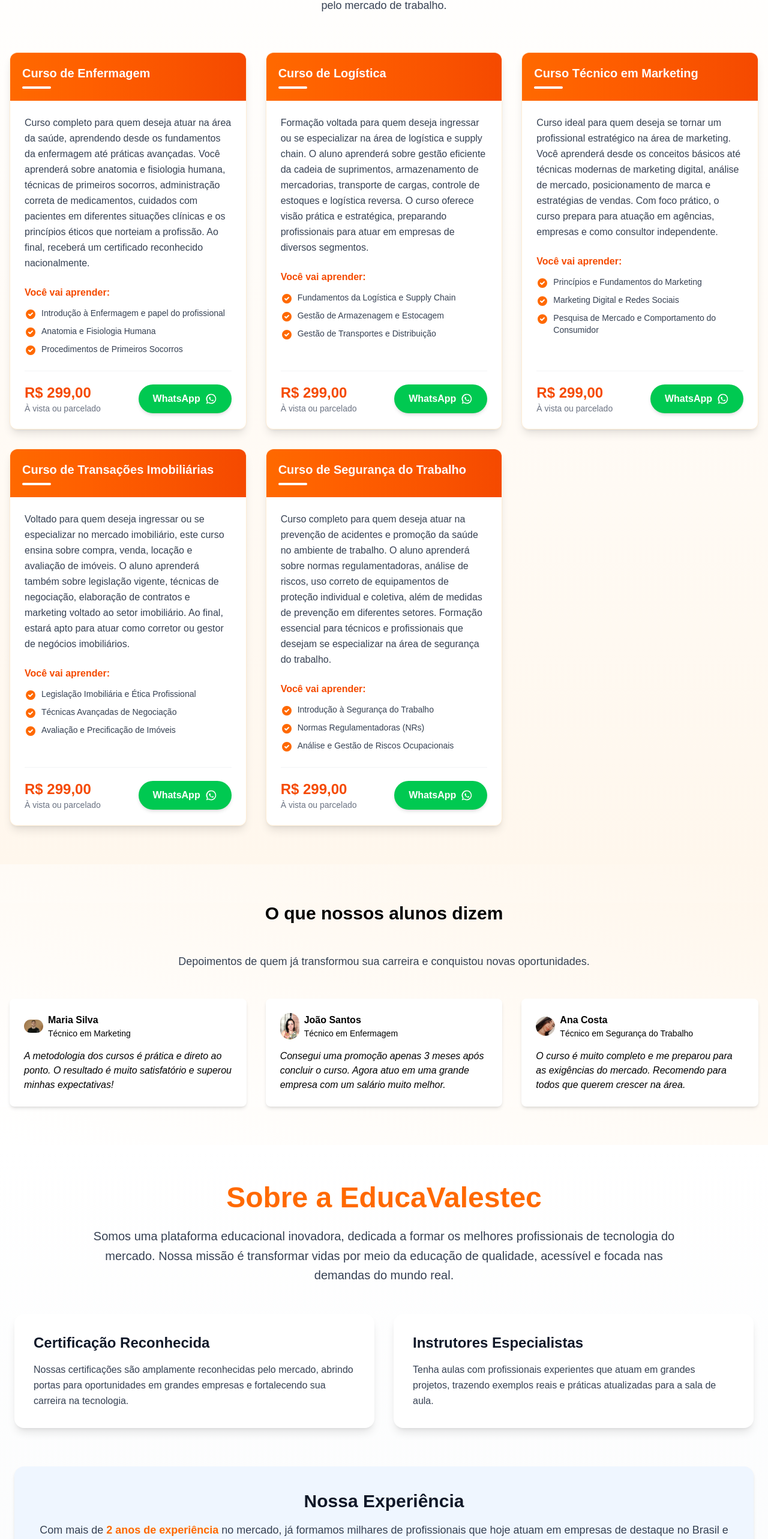
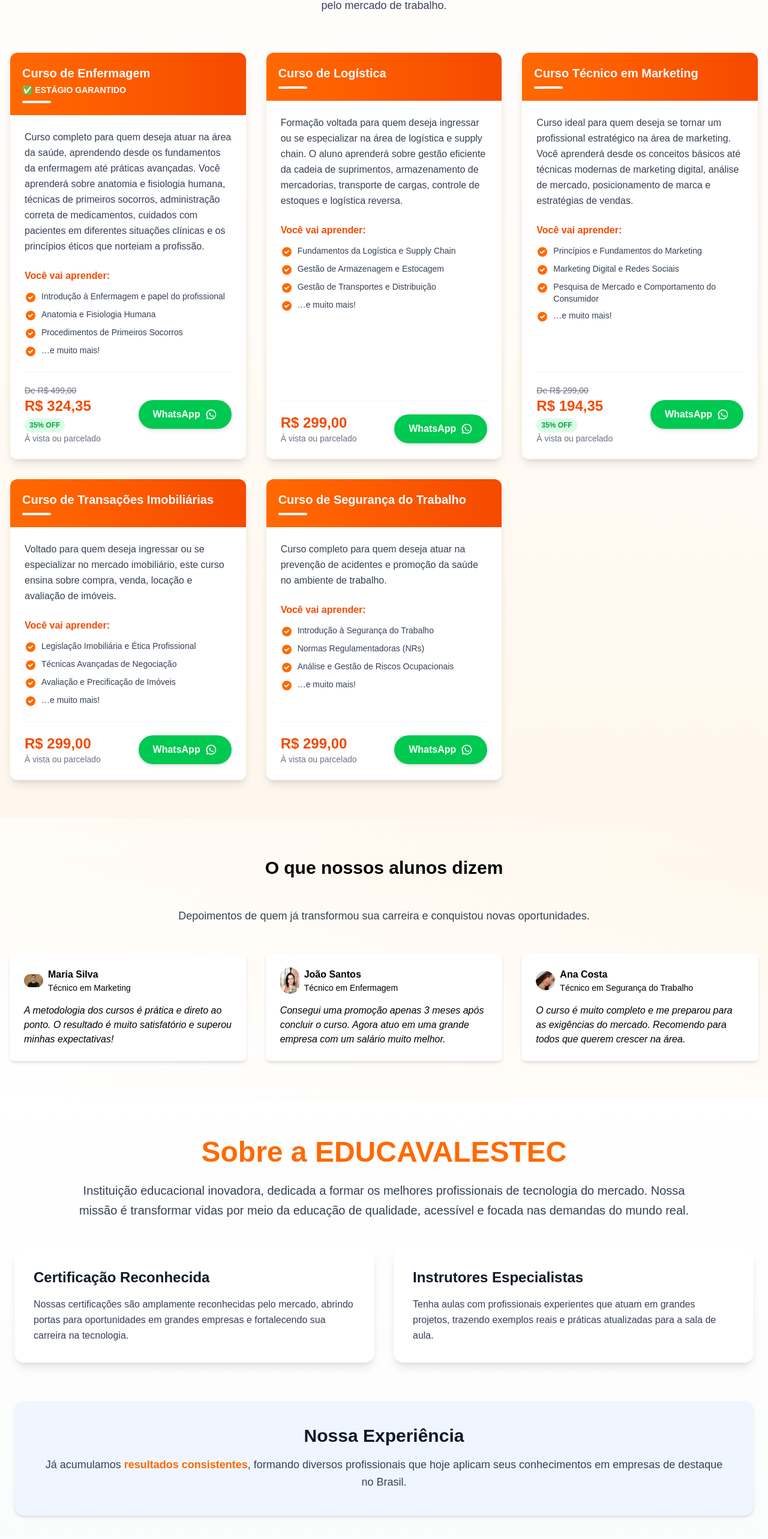
Before and after one commit to EduardoCosta415/EducaVales-Original, a Next.js app: page / in a window 1280 px wide. Shown: the part 878-3444 px from the top of the page at 60% size. Built offline with nearby package versions, Linux system fonts and the light colour scheme; no server answers.

Commit message:
Fixed: Atualizacoes Vanete

```diff
--- a/src/app/saibamais/page.tsx
+++ b/src/app/saibamais/page.tsx
@@ -46,42 +46,42 @@
     descricao:
       "Você aprende fazendo! Desenvolve habilidades reais que pode aplicar imediatamente no mercado de trabalho.",
     detalhes: [
-        "Projetos baseados em situações reais do mercado",
-        "Laboratórios equipados com tecnologia atual",
-        "Metodologia learning by doing",
+      "Projetos baseados em situações reais",
+
+      "Metodologia voltada para prática profissional",
     ],
   },
   {
     titulo: "Flexibilidade",
     icone: "⏱️",
     descricao:
-        "Estude no seu ritmo! Reconhecemos suas experiências anteriores e adaptamos seu plano de estudos.",
+      "Estude no seu ritmo! Reconhecemos suas experiências e adaptamos o curso às suas necessidades.",
     detalhes: [
       "Reconhecimento de conhecimentos prévios",
-        "Horários flexíveis",
-        "Possibilidade de acelerar sua formação",
+      "Opções de horários online",
+
     ],
   },
   {
     titulo: "Empregabilidade",
     icone: "💼",
     descricao:
-        "Saia pronto para o mercado! Foco direto nas competências que as empresas realmente buscam.",
+      "Foco direto no mercado! Você adquire as competências que as empresas realmente procuram.",
     detalhes: [
-        "Contato com empresas desde o primeiro semestre",
-        "Portfólio de competências reconhecido pelo mercado",
-        "Taxa de empregabilidade acima de 85%",
+      "Parcerias com empresas e programas de estágio",
+      "Certificação valorizada no mercado",
+      "Alta taxa de inserção profissional",
     ],
   },
   {
     titulo: "Custo-Benefício",
     icone: "💰",
     descricao:
-        "Investimento inteligente! Formação rápida e focada, com retorno garantido em pouco tempo.",
+      "Formação acessível e estratégica! Cursos de curta ou média duração, com retorno rápido no mercado.",
     detalhes: [
-        "Duração menor que cursos tradicionais",
-        "Mensalidades acessíveis",
-        "Retorno do investimento em média em 6 meses",
+      "Mensalidades que cabem no bolso",
+      "Tempo de formação menor que cursos tradicionais",
+
     ],
   },
 ];
@@ -89,23 +89,23 @@
   const depoimentos = [
     {
       nome: "Ana Silva",
-      curso: "Análise e Desenvolvimento de Sistemas",
+      curso: "Marketing",
       texto:
-        "Em 1 ano já estava trabalhando na área! A metodologia por competências fez toda a diferença.",
+        "Em 1 ano já estava trabalhando na área! A metodologia fez toda a diferença.",
       avatar: "👩‍💻",
     },
     {
       nome: "Carlos Santos",
-      curso: "Gestão Comercial",
+      curso: "Logistica",
       texto:
-        "Reconheceram minha experiência como vendedor e pude me formar em menos tempo!",
+        "Muito válida a experiência que tive na instituição. Cada dia foi um novo aprendizado. Sou muito grato!!!",
       avatar: "👨‍💼",
     },
     {
       nome: "Marina Costa",
       curso: "Enfermagem",
       texto:
-        "A parte prática me preparou tão bem que fui contratada ainda durante o estágio!",
+        "A instituição me preparou tão bem, que ao sair do curso ja estava empregada!",
       avatar: "👩‍⚕️",
     },
   ];
@@ -243,7 +243,7 @@
               Educação que Transforma sua Carreira
             </h1>
             <p className="text-xl md:text-2xl mb-8 opacity-90">
-              Descubra por que a formação por competências é o caminho mais
+              Descubra por que a formação é o caminho mais
               inteligente para o sucesso profissional
             </p>
             <button
--- a/src/components/CursosSection.tsx
+++ b/src/components/CursosSection.tsx
@@ -13,6 +13,9 @@
   titulo: string;
   descricao: string;
   preco: string;
+  precoOriginal?: string;
+  desconto?: string;
+  destaque?: string;
   conteudo?: string[];
 }
 
@@ -21,7 +24,7 @@
   onOpenModal: (curso: Curso) => void;
 }
 
-/** Helper p/ extrair mensagem sem usar `any` */
+/** Helper para extrair mensagens de erro */
 function getErrorMessage(e: unknown): string {
   if (e instanceof Error) return e.message;
   if (typeof e === "string") return e;
@@ -35,11 +38,16 @@
 
 function CourseCard({ curso, onOpenModal }: CourseCardProps) {
   const conteudo = curso.conteudo || [];
+  const conteudoPreview =
+    conteudo.length > 0 ? [...conteudo.slice(0, 3), "…e muito mais!"] : [];
 
   return (
     <div className="flex flex-col h-full bg-white rounded-xl shadow-lg border border-orange-100 transition-all duration-300 hover:shadow-xl hover:-translate-y-2 hover:border-orange-300">
       <div className="bg-gradient-to-r from-orange-500 to-orange-600 text-white p-5 rounded-t-xl">
         <h3 className="text-xl font-bold">{curso.titulo}</h3>
+        {curso.destaque && (
+          <p className="text-sm font-semibold mt-1">{curso.destaque}</p>
+        )}
         <div className="w-12 h-1 bg-white mt-2 rounded-full"></div>
       </div>
 
@@ -50,7 +58,7 @@
           Você vai aprender:
         </h4>
         <ul className="text-gray-700 mb-6 space-y-2">
-          {conteudo.slice(0, 3).map((item, index) => (
+          {conteudoPreview.map((item, index) => (
             <li key={index} className="flex items-start text-sm">
               <svg
                 className="w-5 h-5 text-orange-500 mr-2 mt-0.5 flex-shrink-0"
@@ -72,8 +80,25 @@
         </ul>
 
         <div className="mt-auto pt-5 border-t border-gray-100 flex flex-col sm:flex-row items-center justify-between gap-4">
-          <div className="text-2xl font-bold text-orange-600 text-center sm:text-left">
-            R$ {curso.preco}
+          <div className="text-center sm:text-left">
+            {/* Se houver preço original e desconto */}
+            {curso.precoOriginal && curso.desconto && (
+              <p className="text-sm text-gray-500 line-through">
+                De R$ {curso.precoOriginal}
+              </p>
+            )}
+
+            <div className="text-2xl font-bold text-orange-600">
+              R$ {curso.preco}
+            </div>
+
+            {/* Badge de desconto */}
+            {curso.desconto && (
+              <span className="inline-block bg-green-100 text-green-600 text-xs font-semibold px-2 py-1 rounded-full mt-1">
+                {curso.desconto} OFF
+              </span>
+            )}
+
             <span className="text-sm font-normal text-gray-500 block">
               À vista ou parcelado
             </span>
@@ -133,7 +158,6 @@
       return;
     }
 
-    // Montagem da API
     const areaOfInterest = curso.titulo;
     const enterpriseId = toSafeNumber(process.env.NEXT_PUBLIC_ENTERPRISE_ID, 1);
 
--- a/src/components/Footer.tsx
+++ b/src/components/Footer.tsx
@@ -42,14 +42,7 @@
                   </svg>
                 </a>
                 {/* GitHub */}
-                <a
-                  href="#"
-                  className="bg-orange-500 hover:bg-orange-600 w-10 h-10 rounded-full flex items-center justify-center transition-colors"
-                >
-                  <svg className="w-5 h-5" fill="currentColor" viewBox="0 0 24 24">
-                    <path d="M12 2C6.477 2 2 6.477 2 12c0 4.42 2.865 8.166 6.839 9.489.5.092.682-.217.682-.482 0-.237-.008-.866-.013-1.7-2.782.603-3.369-1.342-3.369-1.342-.454-1.155-1.11-1.462-1.11-1.462-.908-.62.069-.608.069-.608 1.003.07 1.531 1.03 1.531 1.03.892 1.529 2.341 1.087 2.91.832.092-.647.35-1.088.636-1.338-2.22-.253-4.555-1.11-4.555-4.943 0-1.091.39-1.984 1.029-2.683-.103-.253-.446-1.27.098-2.647 0 0 .84-.268 2.75 1.025A9.578 9.578 0 0112 6.836c.85.004 1.705.114 2.504.336 1.909-1.293 2.747-1.025 2.747-1.025.546 1.377.203 2.394.1 2.647.64.699 1.028 1.592 1.028 2.683 0 3.842-2.339 4.687-4.566 4.935.359.309.678.919.678 1.852 0 1.336-.012 2.415-.012 2.743 0 .267.18.578.688.48C19.138 20.163 22 16.418 22 12c0-5.523-4.477-10-10-10z" />
-                  </svg>
-                </a>
+
               </div>
             </div>
 
--- a/src/components/Sobre.tsx
+++ b/src/components/Sobre.tsx
@@ -4,11 +4,11 @@
       <div className="container mx-auto px-6 py-16">
         <div className="max-w-5xl mx-auto text-center">
           <h1 className="text-4xl md:text-5xl font-extrabold mb-6 text-orange-500">
-            Sobre a EducaValestec
+            Sobre a EDUCAVALESTEC
           </h1>
 
           <p className="text-lg md:text-xl text-gray-700 mb-12 leading-relaxed">
-            Somos uma plataforma educacional inovadora, dedicada a formar os melhores
+            Instituição educacional inovadora, dedicada a formar os melhores
             profissionais de tecnologia do mercado. Nossa missão é transformar vidas por meio
             da educação de qualidade, acessível e focada nas demandas do mundo real.
           </p>
@@ -42,11 +42,12 @@
           <h2 className="text-2xl md:text-3xl font-semibold mb-4 text-gray-900">
             Nossa Experiência
           </h2>
-          <p className="text-gray-700 text-lg leading-relaxed">
-            Com mais de <span className="font-bold text-orange-500">2 anos de experiência</span> no mercado,
-            já formamos milhares de profissionais que hoje atuam em empresas de destaque no Brasil
-            e no mundo.
-          </p>
+         <p className="text-gray-700 text-lg leading-relaxed">
+  Já acumulamos{" "}
+  <span className="font-bold text-orange-500">resultados consistentes</span>,
+  formando diversos profissionais que hoje aplicam seus conhecimentos em
+  empresas de destaque no Brasil.
+</p>
         </div>
 
         {/* Parceiros */}
@@ -64,21 +65,21 @@
                 ></img>
                 <span className="text-gray-500"></span>
               </div>
-              <p className="text-lg font-medium text-gray-800">Prefeitura</p>
+              <p className="text-sm font-medium text-gray-800">Prefeitura de Coronel Fabriciano</p>
             </div>
 
             <div className="flex flex-col items-center bg-white p-6 rounded-2xl shadow-lg">
               <div className="w-32 h-32 bg-gray-200 rounded-full mb-4 flex items-center justify-center">
                 {/* Espaço reservado para imagem */}
                 <img
-                src="csfx.jpg"
+                src="fsfx.jpg"
                 alt="Prefeitura"
                 className="w-full h-full object-contain rounded-full"
                 ></img>
 
                 <span className="text-gray-500"></span>
               </div>
-              <p className="text-lg font-medium text-gray-800">Colegio CSFX</p>
+              <p className="text-sm font-medium text-black">Hospital FSFX</p>
             </div>
           </div>
         </div>
--- a/src/data/cursosData.tsx
+++ b/src/data/cursosData.tsx
@@ -2,67 +2,82 @@
   {
     id: 1,
     titulo: "Curso de Enfermagem",
-        descricao: "Curso completo para quem deseja atuar na área da saúde, aprendendo desde os fundamentos da enfermagem até práticas avançadas. Você aprenderá sobre anatomia e fisiologia humana, técnicas de primeiros socorros, administração correta de medicamentos, cuidados com pacientes em diferentes situações clínicas e os princípios éticos que norteiam a profissão. Ao final, receberá um certificado reconhecido nacionalmente.",
-        preco: "299,00",
+    descricao:
+      "Curso completo para quem deseja atuar na área da saúde, aprendendo desde os fundamentos da enfermagem até práticas avançadas. Você aprenderá sobre anatomia e fisiologia humana, técnicas de primeiros socorros, administração correta de medicamentos, cuidados com pacientes em diferentes situações clínicas e os princípios éticos que norteiam a profissão.",
+    precoOriginal: "499,00",
+    preco: "324,35",
+    desconto: "35%",
+    destaque: "✅ ESTÁGIO GARANTIDO",
     conteudo: [
       "Introdução à Enfermagem e papel do profissional",
       "Anatomia e Fisiologia Humana",
       "Procedimentos de Primeiros Socorros",
       "Administração e Controle de Medicamentos",
       "Cuidados de Enfermagem em diferentes áreas clínicas",
-            "Ética, Legislação e Humanização em Enfermagem"
-        ]
+      "Ética, Legislação e Humanização em Enfermagem",
+      "E muito mais...",
+    ],
   },
   {
     id: 2,
     titulo: "Curso de Logística",
-        descricao: "Formação voltada para quem deseja ingressar ou se especializar na área de logística e supply chain. O aluno aprenderá sobre gestão eficiente da cadeia de suprimentos, armazenamento de mercadorias, transporte de cargas, controle de estoques e logística reversa. O curso oferece visão prática e estratégica, preparando profissionais para atuar em empresas de diversos segmentos.",
+    descricao:
+      "Formação voltada para quem deseja ingressar ou se especializar na área de logística e supply chain. O aluno aprenderá sobre gestão eficiente da cadeia de suprimentos, armazenamento de mercadorias, transporte de cargas, controle de estoques e logística reversa.",
     preco: "299,00",
     conteudo: [
       "Fundamentos da Logística e Supply Chain",
       "Gestão de Armazenagem e Estocagem",
       "Gestão de Transportes e Distribuição",
       "Controle e Planejamento de Estoques",
-            "Logística Reversa e Sustentabilidade"
-        ]
+      "Logística Reversa e Sustentabilidade",
+      "E muito mais...",
+    ],
   },
   {
  id: 3,
   titulo: "Curso Técnico em Marketing",
-        descricao: "Curso ideal para quem deseja se tornar um profissional estratégico na área de marketing. Você aprenderá desde os conceitos básicos até técnicas modernas de marketing digital, análise de mercado, posicionamento de marca e estratégias de vendas. Com foco prático, o curso prepara para atuação em agências, empresas e como consultor independente.",
-        preco: "299,00",
+  descricao:
+    "Curso ideal para quem deseja se tornar um profissional estratégico na área de marketing. Você aprenderá desde os conceitos básicos até técnicas modernas de marketing digital, análise de mercado, posicionamento de marca e estratégias de vendas.",
+  precoOriginal: "299,00",
+  preco: "194,35",
+  desconto: "35%",
   conteudo: [
     "Princípios e Fundamentos do Marketing",
     "Marketing Digital e Redes Sociais",
     "Pesquisa de Mercado e Comportamento do Consumidor",
     "Branding, Posicionamento e Gestão de Marcas",
-            "Planejamento e Estratégias de Vendas"
-        ]
+    "Planejamento e Estratégias de Vendas",
+    "…e muito mais!",
+    ],
   },
   {
     id: 4,
     titulo: "Curso de Transações Imobiliárias",
-        descricao: "Voltado para quem deseja ingressar ou se especializar no mercado imobiliário, este curso ensina sobre compra, venda, locação e avaliação de imóveis. O aluno aprenderá também sobre legislação vigente, técnicas de negociação, elaboração de contratos e marketing voltado ao setor imobiliário. Ao final, estará apto para atuar como corretor ou gestor de negócios imobiliários.",
+    descricao:
+      "Voltado para quem deseja ingressar ou se especializar no mercado imobiliário, este curso ensina sobre compra, venda, locação e avaliação de imóveis.",
     preco: "299,00",
     conteudo: [
       "Legislação Imobiliária e Ética Profissional",
       "Técnicas Avançadas de Negociação",
       "Avaliação e Precificação de Imóveis",
       "Elaboração de Contratos e Documentos",
-            "Marketing Imobiliário e Captação de Clientes"
-        ]
+      "Marketing Imobiliário e Captação de Clientes",
+      "E muito mais...",
+    ],
   },
   {
     id: 5,
     titulo: "Curso de Segurança do Trabalho",
-        descricao: "Curso completo para quem deseja atuar na prevenção de acidentes e promoção da saúde no ambiente de trabalho. O aluno aprenderá sobre normas regulamentadoras, análise de riscos, uso correto de equipamentos de proteção individual e coletiva, além de medidas de prevenção em diferentes setores. Formação essencial para técnicos e profissionais que desejam se especializar na área de segurança do trabalho.",
+    descricao:
+      "Curso completo para quem deseja atuar na prevenção de acidentes e promoção da saúde no ambiente de trabalho.",
     preco: "299,00",
     conteudo: [
       "Introdução à Segurança do Trabalho",
       "Normas Regulamentadoras (NRs)",
       "Análise e Gestão de Riscos Ocupacionais",
       "Equipamentos de Proteção Individual (EPI) e Coletiva (EPC)",
-            "Prevenção de Acidentes e Saúde Ocupacional"
-        ]
-    }
-]
+      "Prevenção de Acidentes e Saúde Ocupacional",
+      "E muito mais...",
+    ],
+  },
+];
```
Also changed, not shown: public/fsfx.jpg (added). Lines whose indentation alone changed are shown as unchanged.
